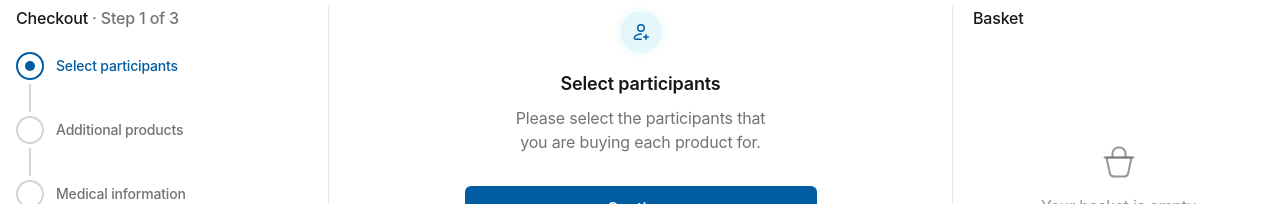
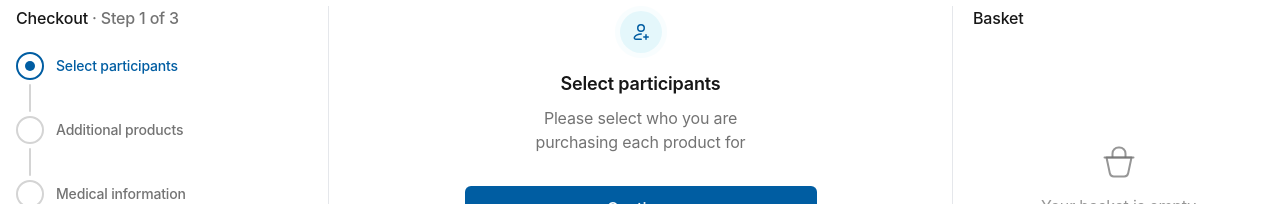
Before and after one commit to 2ne/shop, a React (Vite) app: page /Checkout in a window 1280 px wide. Shown: the part 146-350 px from the top of the page. Built offline with nearby package versions, Linux system fonts and the light colour scheme.

Commit message:
Update checkout.tsx

```diff
--- a/src/shop/checkout.tsx
+++ b/src/shop/checkout.tsx
@@ -28,21 +28,20 @@ export const Checkout: React.FC = () => {
       Component: CheckoutSelectParticipants,
       ref: selectParticipantsRef,
       title: "Select participants",
-      subtitle:
-        "Please select the participants that you are buying each product for.",
+      subtitle: "Please select who you are purchasing each product for",
     },
     {
       Component: CheckoutAdditionalProducts,
       ref: additionalProductsRef,
       title: "Additional products",
       subtitle:
-        "Review the following required products and add participants as needed.",
+        "Please review the required add-ons for the items in your basket.",
     },
     {
       Component: CheckoutMedicalInfo,
       ref: checkoutMedicalInfoRef,
       title: "Medical information",
-      subtitle: "Review the medical details for all participants.",
+      subtitle: "Please review the medical information for all participants",
     },
   ];
 
```
